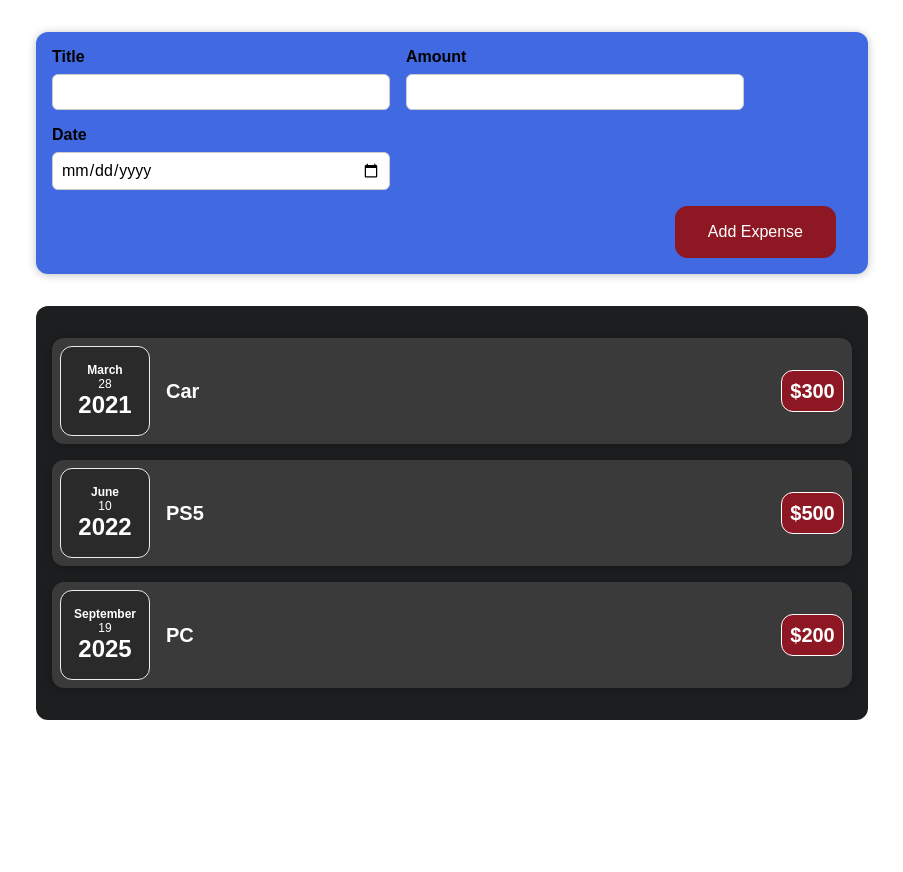
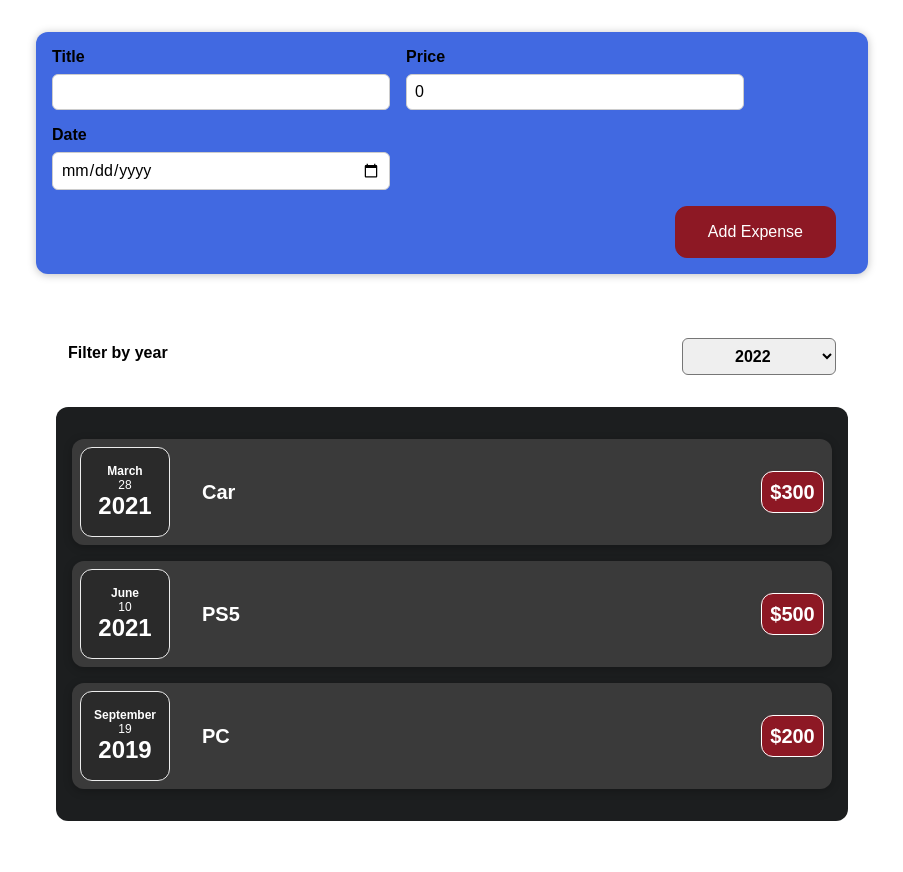
Before and after one commit to Monster-Mohamed/expense-tracker, a React app: page / in a window 1280 px wide. Shown: the whole page, without its empty margins (188-1091 px from the left). Before the commit the page ends 800 px from the top, so only its background shows below. Built offline with nearby package versions, Linux system fonts and the light colour scheme.

Commit message:
Tracker v2
+ make the shows card is dynamic
+ make the user can add his cards\tracking cards
+ add more styling
+ make filter depend on the year that user selected it

```diff
--- a/src/app/App.js
+++ b/src/app/App.js
@@ -1,28 +1,38 @@
+import { useState } from "react";
 import Expenses from "../components/Expenses/Expenses";
 import NewExpense from "../components/NewExpense/NewExpense";
 import "../style/app.css";
 
 const App = () => {
-	const expense = [
+	const [expense, setExpense] = useState([
 		{
+			id: 1,
 			title: "Car",
 			amount: 300,
 			date: new Date(2021, 2, 28),
 		},
 		{
+			id: 2,
 			title: "PS5",
 			amount: 500,
-			date: new Date(2022, 5, 10),
+			date: new Date(2021, 5, 10),
 		},
 		{
+			id: 3,
 			title: "PC",
 			amount: 200,
-			date: new Date(2025, 8, 19),
+			date: new Date(2019, 8, 19),
 		},
-	];
+	]);
+
+	const saveNewExpense = (expensedata) => {
+		const expdata = { ...expensedata, amount: parseInt(expensedata.amount) };
+		setExpense((prevState) => [...prevState, expdata]);
+	};
+
 	return (
 		<div className="App">
-			<NewExpense />
+			<NewExpense onSaveNewExpense={saveNewExpense} />
 			<Expenses data={expense} />
 		</div>
 	);
--- /dev/null
+++ b/src/components/Expenses/ExpenseFilter.js
@@ -0,0 +1,24 @@
+import React from "react";
+
+const ExpensesFilter = ({ onSetYear, selected }) => {
+	const getYear = (eo) => {
+		const value = eo.target.value;
+		onSetYear(value);
+	};
+
+	return (
+		<div className="expenses-filter">
+			<div className="expenses-filter__control">
+				<label>Filter by year</label>
+				<select value={selected} onChange={getYear}>
+					<option value="2022">2022</option>
+					<option value="2021">2021</option>
+					<option value="2020">2020</option>
+					<option value="2019">2019</option>
+				</select>
+			</div>
+		</div>
+	);
+};
+
+export default ExpensesFilter;
--- a/src/components/Expenses/ExpenseItem.js
+++ b/src/components/Expenses/ExpenseItem.js
@@ -1,22 +1,22 @@
-import React, { useState } from "react";
+import React from "react";
 import ExpenseDate from "./ExpenseDate";
 
-const ExpenseItem = ({ title, amount, date }) => {
-	const [myTitle, setMyTitle] = useState(title);
-	const changeTitle = () => {
-		setMyTitle(`Hello World`);
+const ExpenseItem = ({ data }) => {
+	const getAllExpense = () => {
+		return data.map((el, idx) => {
+			return (
+				<div className="expense-item" key={idx}>
+					<div className="expense-item__description">
+						<ExpenseDate date={el.date} />
+						<h2>{el.title}</h2>
+						<div className="expense-item__price">${el.amount}</div>
+					</div>
+				</div>
+			);
+		});
 	};
-	return (
-		<div className="expense-item">
-			<ExpenseDate date={date} />
-			<div className="expense-item__description">
-				<h2>{myTitle}</h2>
-				<div onClick={changeTitle} className="expense-item__price">
-					${amount}
-				</div>
-			</div>
-		</div>
-	);
+
+	return getAllExpense();
 };
 
 export default ExpenseItem;
--- a/src/components/Expenses/Expenses.js
+++ b/src/components/Expenses/Expenses.js
@@ -1,26 +1,22 @@
-import React from "react";
+import React, { useState } from "react";
 import Card from "../UI/Card";
+import ExpensesFilter from "./ExpenseFilter";
 import ExpenseItem from "./ExpenseItem";
 
 const Expenses = ({ data }) => {
+	const [year, setYear] = useState("");
+
+	const setSelectedYear = (selectedYear) => {
+		return setYear(selectedYear);
+	};
+
 	return (
-		<Card>
-			<ExpenseItem
-				title={data[0].title}
-				amount={data[0].amount}
-				date={data[0].date}
-			/>
-			<ExpenseItem
-				title={data[1].title}
-				amount={data[1].amount}
-				date={data[1].date}
-			/>
-			<ExpenseItem
-				title={data[2].title}
-				amount={data[2].amount}
-				date={data[2].date}
-			/>
-		</Card>
+		<div className="expensesParent">
+			<ExpensesFilter selected={year} onSetYear={setSelectedYear} />
+			<Card>
+				<ExpenseItem data={data} />
+			</Card>
+		</div>
 	);
 };
 
--- a/src/components/NewExpense/FormExpense.js
+++ b/src/components/NewExpense/FormExpense.js
@@ -1,9 +1,9 @@
 import React, { useState } from "react";
 
-const FormExpense = () => {
+const FormExpense = ({ onSaveExpense }) => {
 	const [formData, setFormData] = useState({
 		title: "",
-		amount: "",
+		amount: 0,
 		date: "",
 	});
 
@@ -19,19 +19,33 @@ const FormExpense = () => {
 	};
 	const changeDate = (eo) => {
 		setFormData((prevState) => {
-			return { ...prevState, date: eo.target.value };
+			return { ...prevState, date: new Date(eo.target.value) };
 		});
 	};
+
+	const submitHandler = (eo) => {
+		eo.preventDefault();
+		const expenseData = formData;
+		onSaveExpense(expenseData);
+		setFormData({ title: "", amount: 0, date: new Date() });
+	};
+
 	return (
-		<form>
+		<form onSubmit={submitHandler}>
 			<div className="new-expense__controls">
 				<div className="new-expense__control">
 					<label>Title</label>
-					<input type="text" onChange={changeTitle} />
+					<input type="text" value={formData.title} onChange={changeTitle} />
 				</div>
 				<div className="new-expense__control">
-					<label>Amount</label>
-					<input type="number" min="0" step="0" onChange={changeAmount} />
+					<label>Price</label>
+					<input
+						type="number"
+						min="0"
+						step="0"
+						value={formData.amount}
+						onChange={changeAmount}
+					/>
 				</div>
 				<div className="new-expense__control">
 					<label>Date</label>
--- a/src/components/NewExpense/NewExpense.js
+++ b/src/components/NewExpense/NewExpense.js
@@ -1,10 +1,15 @@
 import React from "react";
 import FormExpense from "./FormExpense";
 
-const NewExpense = () => {
+const NewExpense = ({ onSaveNewExpense }) => {
+	const saveExpense = (expensedata) => {
+		const expdata = { ...expensedata, id: Math.random() };
+		onSaveNewExpense(expdata);
+	};
+
 	return (
 		<div className="new-expense">
-			<FormExpense />
+			<FormExpense onSaveExpense={saveExpense} />
 		</div>
 	);
 };
--- a/src/style/app.scss
+++ b/src/style/app.scss
@@ -5,3 +5,5 @@
 @import "components/card";
 @import "components/newExpense";
 @import "components/formExpense";
+@import "components/filterExpense";
+@import "components/parents";
--- /dev/null
+++ b/src/style/components/_filterExpense.scss
@@ -0,0 +1,25 @@
+.expenses-filter {
+  color: white;
+  padding: 0 1rem;
+}
+
+.expenses-filter__control {
+  display: flex;
+  width: 100%;
+  align-items: center;
+  justify-content: space-between;
+  margin: 1rem 0;
+}
+
+.expenses-filter label {
+  font-weight: bold;
+  margin-bottom: 0.5rem;
+  color: #000;
+}
+
+.expenses-filter select {
+  font: inherit;
+  padding: 0.5rem 3rem;
+  font-weight: bold;
+  border-radius: 6px;
+}
--- /dev/null
+++ b/src/style/components/_parents.scss
@@ -0,0 +1,7 @@
+.expensesParent {
+  padding: 1rem;
+  margin: 2rem auto;
+  width: 50rem;
+  max-width: 95%;
+  border-radius: 12px;
+}
```
Also changed, not shown: src/style/app.css, 1 other file.
